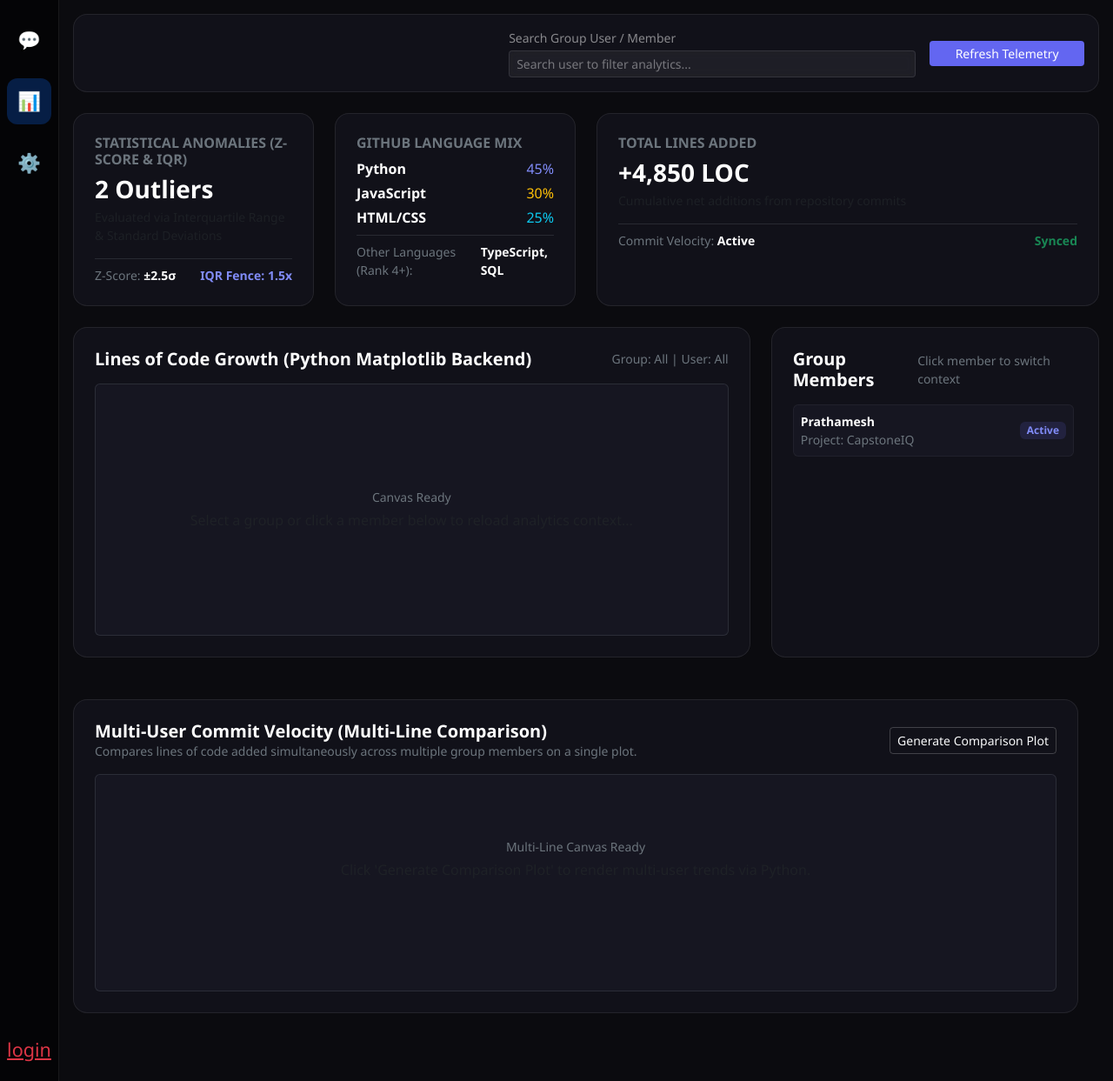
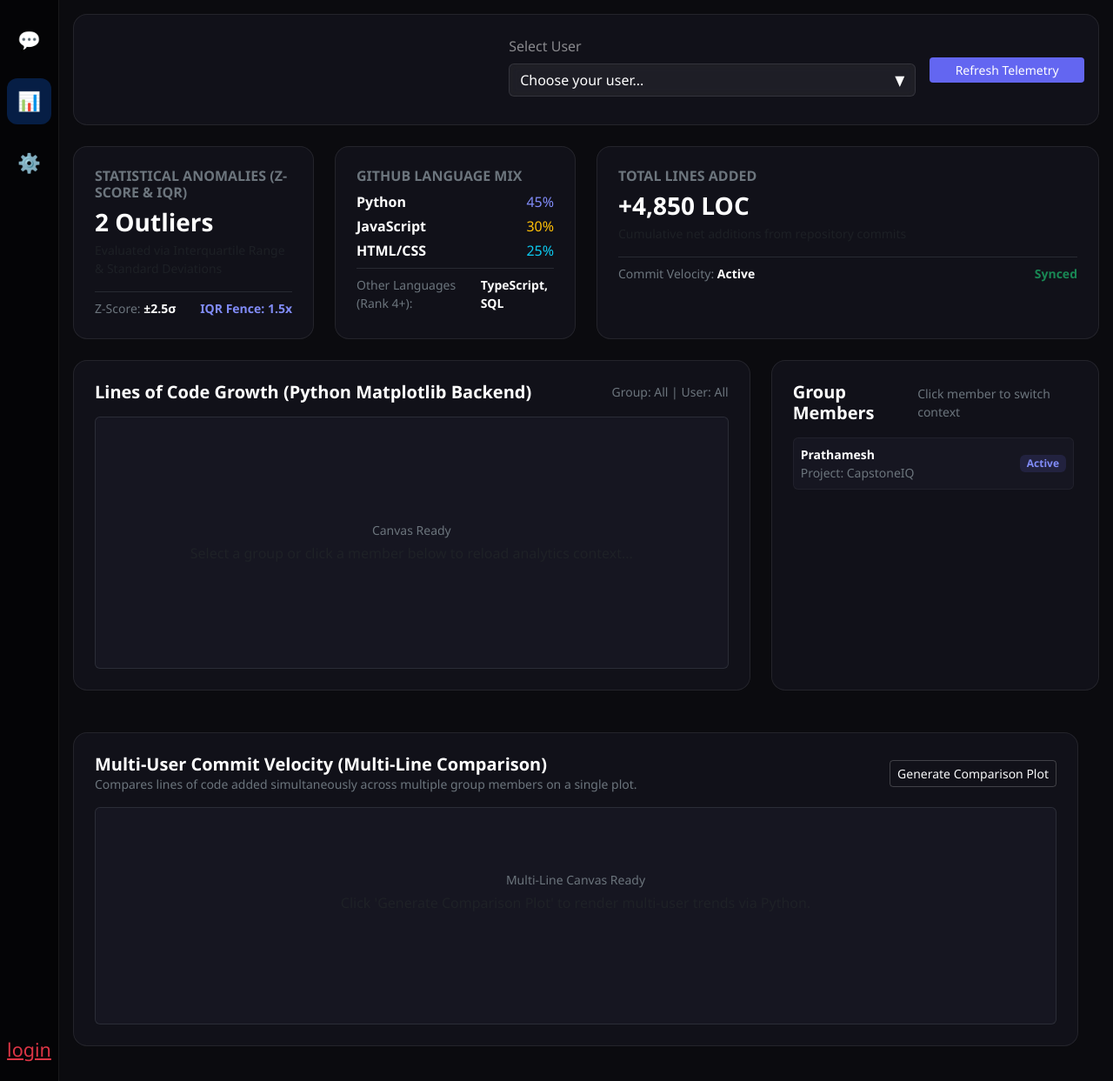
Before and after one commit to prathmeshhalande1/CapstoneIQ, a Django app: page /accounts/logout/ in a window 1280 px wide, after a click that opens the changed part. Shown: the whole page at 87% size. Run offline with Django 5.2, Linux system fonts and the light colour scheme; the visitor is signed in with stand-in values (Sample User, id 1).

Commit message:
add new function in analsis complet selection of user and ther group

```diff
--- a/static/js/analsis.js
+++ b/static/js/analsis.js
@@ -150,3 +150,160 @@
 $(document).ready(function () {
     getallUserProject();
 });
+
+let defaultUserOutput = 'Choose your user...';
+
+function selectUserOption(clickItem, e) {
+    if (e) e.preventDefault();
+
+    const $item = $(clickItem);
+    const userId = $item.attr('data-id');
+    const userName = $item.attr('data-username');
+
+    defaultUserOutput = userName || 'Choose your user...';
+    console.log("Selected Default User:", defaultUserOutput);
+
+    $('#selectedUserId').val(userId);
+    $('#modalUserDropdownBtn span:first-child').text(defaultUserOutput);
+
+    const dropdownToggle = document.getElementById('modalUserDropdownBtn');
+    if (dropdownToggle) {
+        const dropdownInstance = bootstrap.Dropdown.getInstance(dropdownToggle) || new bootstrap.Dropdown(dropdownToggle);
+        dropdownInstance.hide();
+    }
+
+    let group = [];
+    try {
+        group = JSON.parse(sessionStorage.getItem('group') || '[]');
+    } catch (e) {
+        console.error("Failed to parse group session:", e);
+    }
+
+    const participants = group[0]?.participants || [];
+    const Data = participants.filter(i => String(i.id) === String(userId));
+
+    console.log(Data);
+    sessionStorage.setItem('user', JSON.stringify(Data));
+}
+
+function getallGroupUsers() {
+    let group = [];
+
+    try {
+        group = JSON.parse(sessionStorage.getItem('group') || '[]');
+    } catch (e) {
+        console.error("Failed to parse group session:", e);
+    }
+
+    const participants = group[0]?.participants || [];
+
+    console.log("Loaded Users for Modal:", participants);
+
+    const topUsers = participants.slice(0, 5);
+
+    let listItemsHtml = '';
+    topUsers.forEach(user => {
+        listItemsHtml += `
+            <li>
+                <a class="dropdown-item text-white user-option px-2 py-1 mb-1"
+                   href="#"
+                   data-id="${user.id}"
+                   data-username="${user.username} (${user.full_name})"
+                   onclick="selectUserOption(this, event)">
+                    <div class="fw-bold text-truncate">
+                        ${user.username} (${user.full_name})
+                    </div>
+                </a>
+            </li>
+        `;
+    });
+
+    const userOptionHtml = `
+        <label class="form-label text-white-50 mt-2">Select User</label>
+        <div class="dropdown w-100">
+            <input type="hidden" name="user_id" id="selectedUserId" value="">
+
+            <button class="btn form-select glass-input text-white text-start w-100 d-flex justify-content-between align-items-center"
+                    type="button"
+                    data-bs-toggle="dropdown"
+                    id="modalUserDropdownBtn">
+                <span>${defaultUserOutput}</span>
+                <span>▼</span>
+            </button>
+
+            <ul class="dropdown-menu w-100 glass p-2 mt-1"
+                style="background: rgba(20, 20, 30, 0.93); backdrop-filter: blur(12px); border: 1px solid rgba(255, 255, 255, 0.1);">
+
+                <li class="px-2 pb-3 pt-1 border-bottom border-secondary border-opacity-25 sticky-top">
+                    <input type="text"
+                           id="userSearchInput"
+                           class="form-control form-control-sm glass-input text-white"
+                           placeholder="Search users..."
+                           onkeyup="filterModalUsers()"
+                           style="outline: none; box-shadow: none;">
+                </li>
+
+                <div id="modalUserList" class="mt-2" style="z-index: 100000;">
+                    ${listItemsHtml}
+                </div>
+            </ul>
+        </div>
+    `;
+
+    console.log($('#userOption').length);
+    const $userOption = $('#userOption');
+    $userOption.html(userOptionHtml);
+}
+
+function filterModalUsers() {
+    console.log("1");
+
+    const searchText = $('#userSearchInput').val().toLowerCase();
+
+    let group = [];
+    try {
+        group = JSON.parse(sessionStorage.getItem('group') || '[]');
+    } catch (e) {
+        console.error("Parse error:", e);
+    }
+
+    const participants = group[0]?.participants || [];
+
+    const filtered = participants.filter(user =>
+        `${user.username} ${user.full_name}`.toLowerCase().includes(searchText)
+    );
+
+    const $listContainer = $('#modalUserList');
+    $listContainer.empty();
+
+    if (filtered.length === 0) {
+        $listContainer.html(`
+            <div class="p-2 text-center text-secondary small">
+                No users found
+            </div>
+        `);
+        return;
+    }
+
+    filtered.forEach(user => {
+        const itemHtml = `
+            <li>
+                <a class="dropdown-item text-white user-option px-2 py-1 mb-1 rounded"
+                   href="#"
+                   data-id="${user.id}"
+                   data-username="${user.username} (${user.full_name})"
+                   onclick="selectUserOption(this, event)">
+                    <div class="fw-bold text-truncate">
+                        ${user.username} (${user.full_name})
+                    </div>
+                </a>
+            </li>
+        `;
+
+        $listContainer.append(itemHtml);
+    });
+}
+
+$(document).ready(function () {
+    getallGroupUsers();
+});
--- a/templates/components/analyticsView.html
+++ b/templates/components/analyticsView.html
@@ -7,21 +7,19 @@
             <div class="row align-items-center g-3">
                 <div class="col-md-5">
                     <div class="mb-3">
-                        <div id="groupOption" >
-
+                        <div id="groupOption">
                         </div>
                     </div>
                 </div>
                 <div class="col-md-5">
-                    <label class="form-label text-white-50 small mb-1">Search Group User / Member</label>
-                    <input type="text" id="analyticsUserSearchInput"
-                        class="form-control glass-input text-white form-control-sm"
-                        placeholder="Search user to filter analytics..." onkeyup="filterAnalyticsByUser()"
-                        style="background: rgba(30, 30, 45, 0.6); border: 1px solid rgba(255, 255, 255, 0.1);">
+                    <div class="mb-3">
+                        <div id="userOption">
+                        </div>
+                    </div>
                 </div>
                 <div class="col-md-2 text-md-end">
-                    <button class="btn btn-sm btn-primary w-100 mt-4 mt-md-0" onclick="refreshAnalyticsTelemetry()"
-                        style="background-color: #6366f1; border: none;">Refresh Telemetry</button>
+                    <button class="btn btn-sm btn-primary w-100 mt-4 mt-md-0"
+                        style="background-color: #6366f1; border: none;" id="refreshTelemetryBtn">Refresh Telemetry</button>
                 </div>
             </div>
         </div>
@@ -67,7 +65,7 @@
                 </div>
             </div>
 
-            <div class="col-md-6" style="z-index: 5;" >
+            <div class="col-md-6" style="z-index: 5;">
                 <div class="glass-card p-4 h-100"
                     style="background: rgba(20, 20, 30, 0.75); backdrop-filter: blur(16px); border: 1px solid rgba(255, 255, 255, 0.08); border-radius: 1rem;">
                     <h6 class="text-secondary text-uppercase fs-7 fw-bold mb-2">Total Lines Added</h6>
```
Also changed, not shown: static/js/analsisBackendCall.js (added, +24 -0 lines), templates/components/Modals.html (+8 -4 lines).
